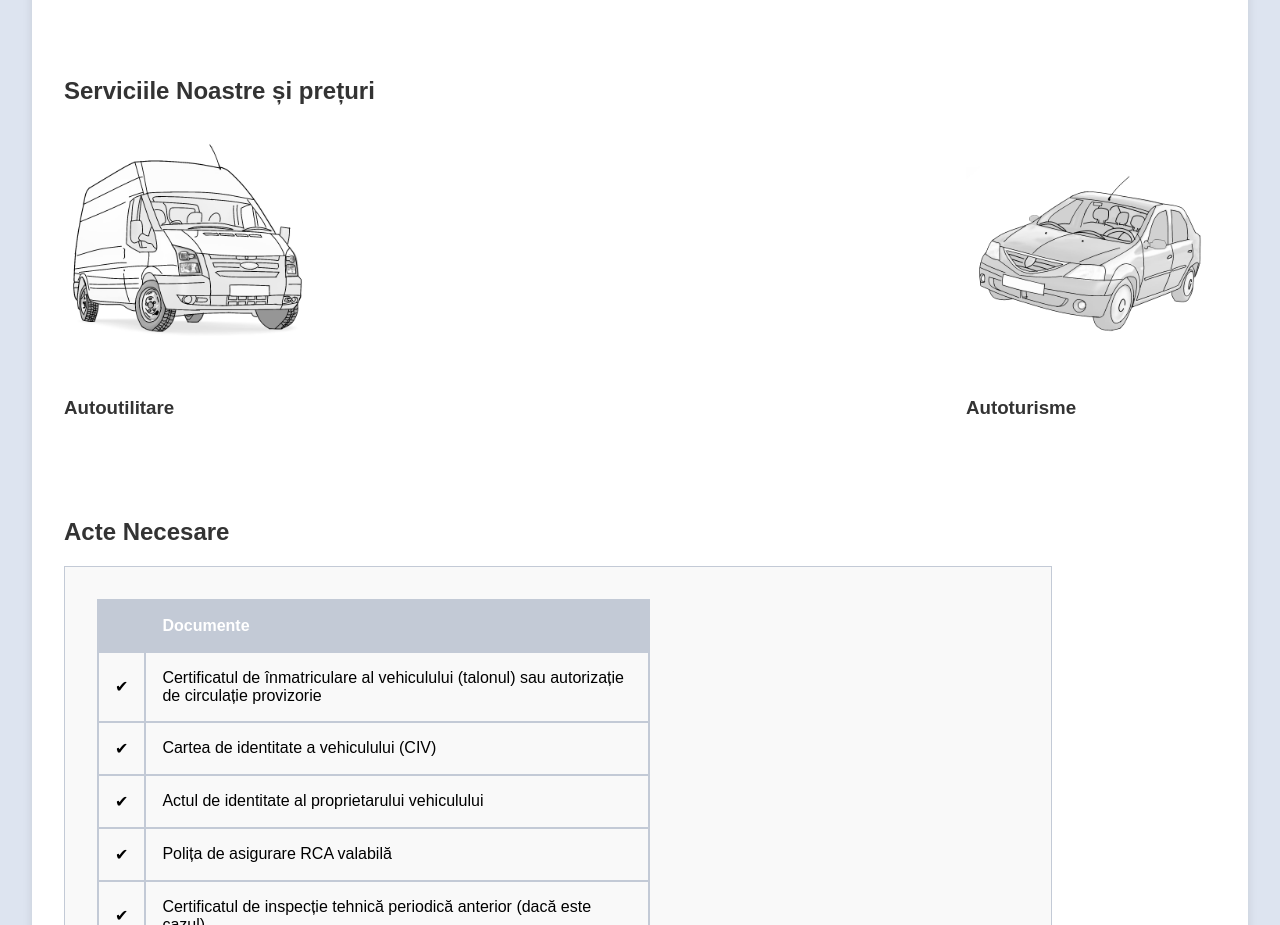
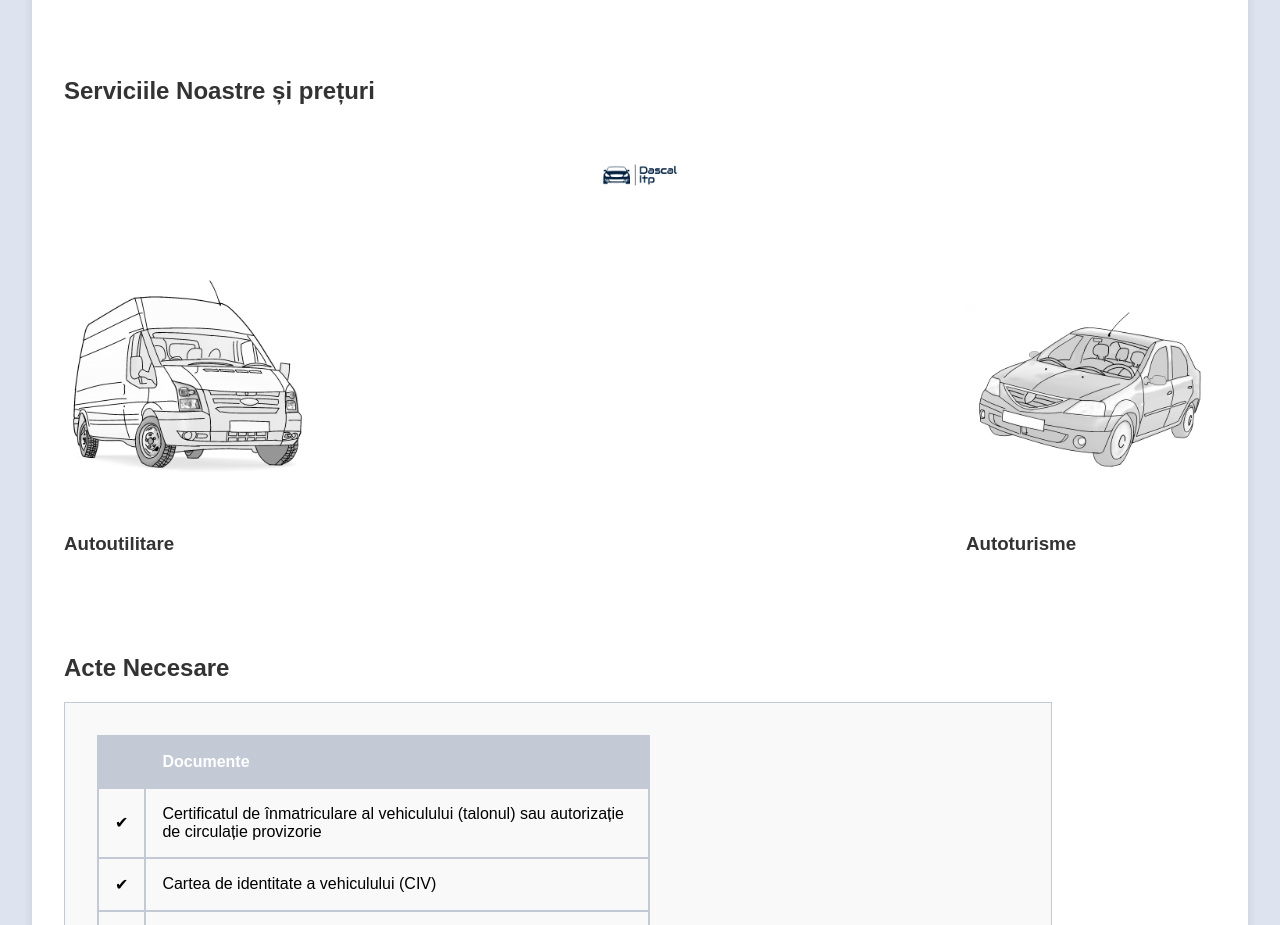
Before and after one commit to DascalAlexandra/autodascalsrl, a plain HTML site: page index.html in a window 1280 px wide. Shown: the part 941-1866 px from the top of the page. Drawn offline with Linux system fonts and the light colour scheme.

Commit message:
Update index.html

```diff
--- a/index.html
+++ b/index.html
@@ -261,7 +261,9 @@
 
               <section id="servicii">
                 <h2>Serviciile Noastre și prețuri</h2>
-
+        <div class="logo">
+                    <img src="dascal-itp-logo.png" alt="Logo DASCAL ITP"/>
+              </div>
                 <div class="flex-container">
                     <div class="image-container">
                         <img src="autoutilitara.jpg" alt="Autoutilitare">
```
